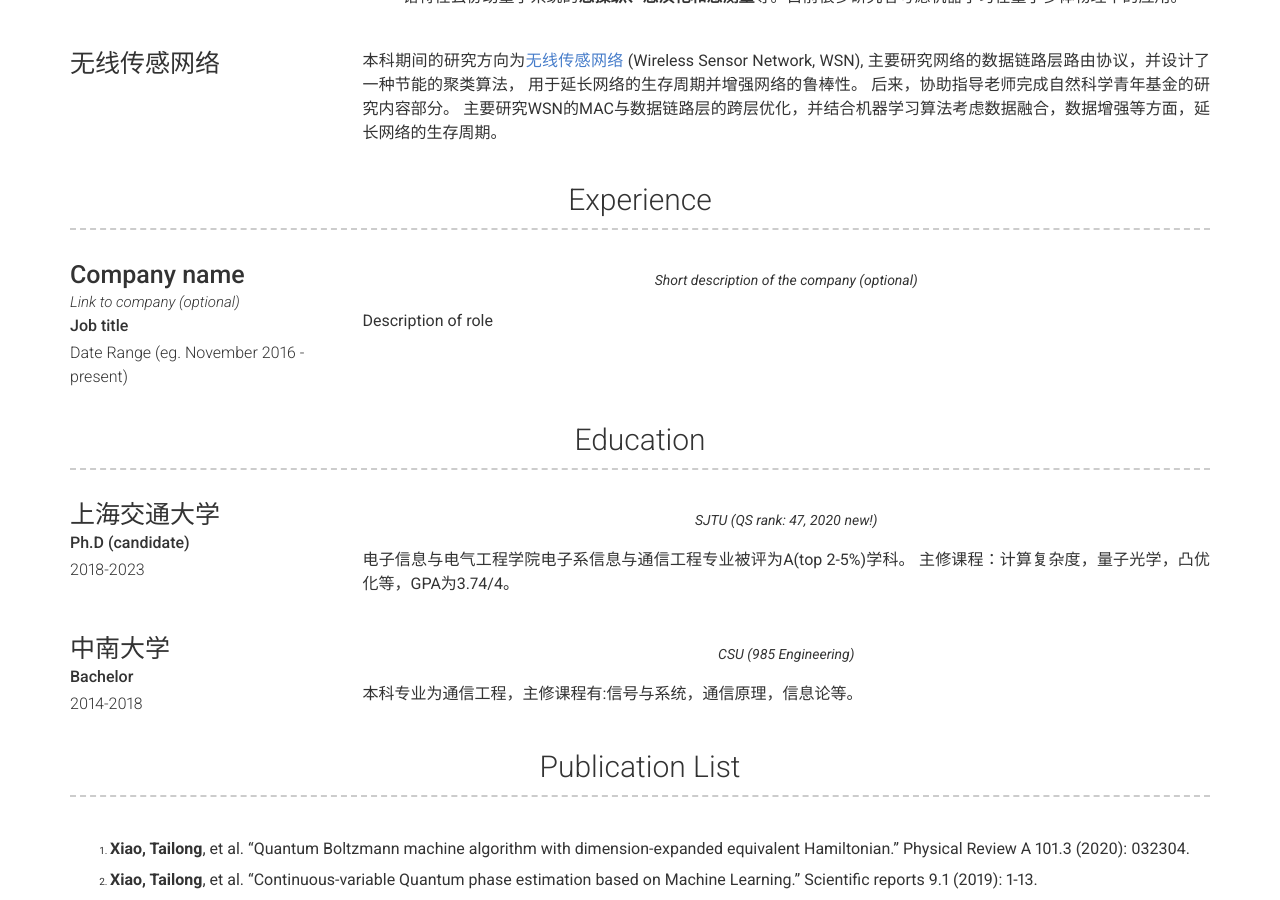
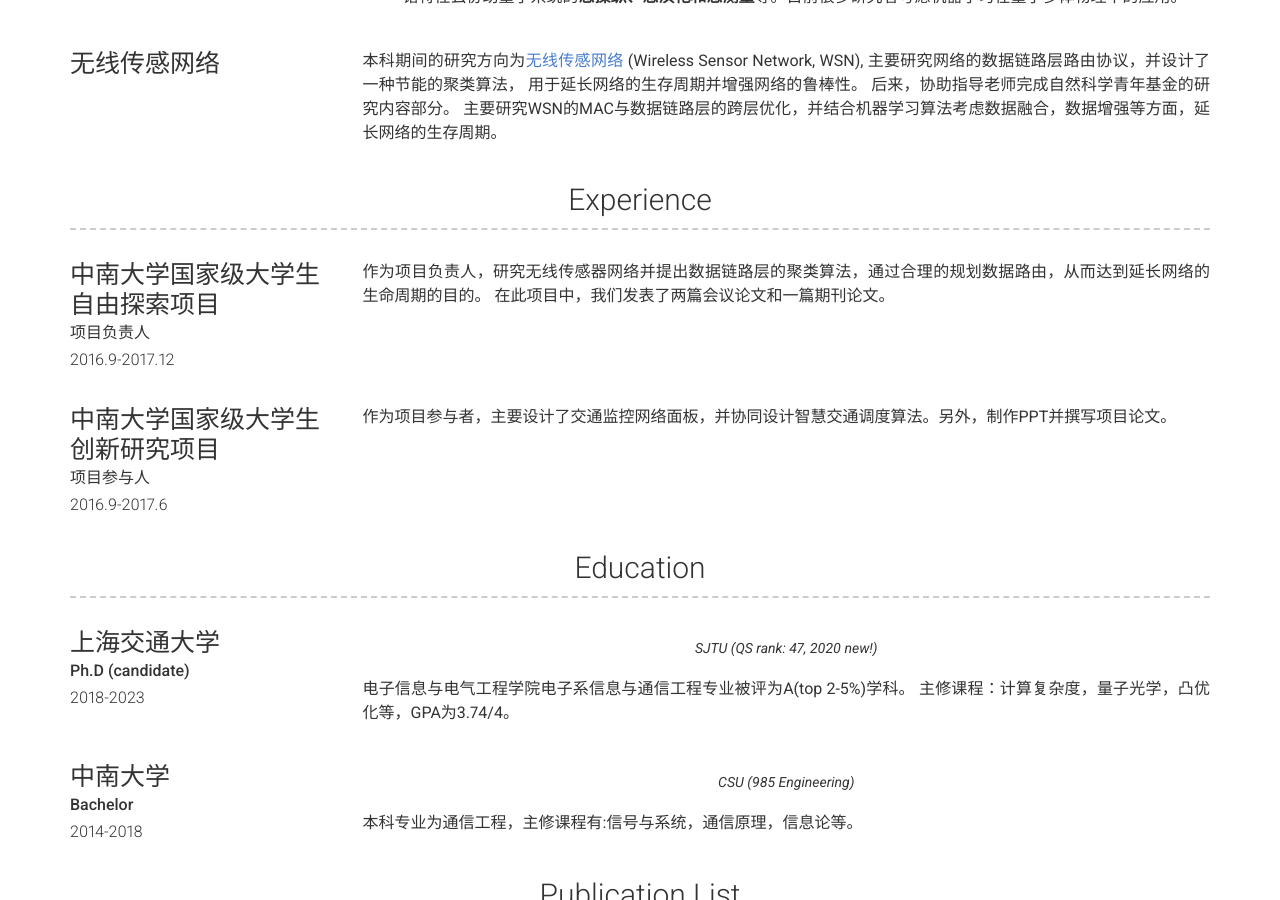
Before and after one commit to XiaoTailong/Shaw, a Jekyll site: the page built from index.md, in a window 1280 px wide and 900 px high, scrolled down 875 px. Built offline with Jekyll 4.4.1, drawn with Linux system fonts in a browser that asks for light colours; nearby versions of some CDN libraries.

Commit message:
Update experience.yml

```diff
--- a/_data/experience.yml
+++ b/_data/experience.yml
@@ -1,10 +1,15 @@
 # Experience template
 - layout: left
-  company: Company name
-  link: Link to company (optional)
-  job_title: Job title
-  dates: Date Range (eg. November 2016 - present)
-  quote: >
-   Short description of the company (optional)
+  company: 中南大学国家级大学生自由探索项目
+  job_title: 项目负责人
+  dates: 2016.9-2017.12
   description: | # this will include new lines to allow paragraphs
-    Description of role
+    作为项目负责人，研究无线传感器网络并提出数据链路层的聚类算法，通过合理的规划数据路由，从而达到延长网络的生命周期的目的。
+    在此项目中，我们发表了两篇会议论文和一篇期刊论文。
+
+- layout: left
+  company: 中南大学国家级大学生创新研究项目
+  job_title: 项目参与人
+  dates: 2016.9-2017.6
+  description: |
+    作为项目参与者，主要设计了交通监控网络面板，并协同设计智慧交通调度算法。另外，制作PPT并撰写项目论文。
```
